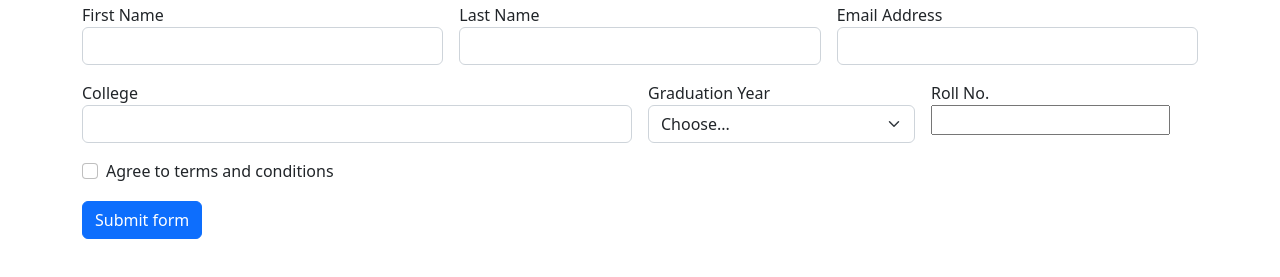
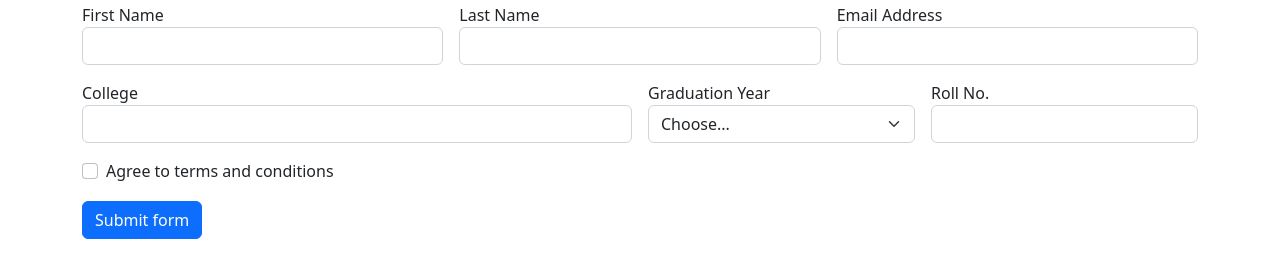
Before and after one commit to acciojob/bootstrap-form-easy-HarishPrb28, a website: page main.html in a window 1280 px wide. Shown: the part 53-330 px from the top of the page. Drawn offline with nearby package versions, Linux system fonts and the light colour scheme.

Commit message:
created a submission

```diff
--- a/main.html
+++ b/main.html
@@ -73,7 +73,7 @@
 </div>
 	  <div class="col-md-3">
 	<label for="roll-no-input">Roll No.</label>
-      <input type="text" class="form-label" id="roll-no-input" name="Roll No." required>
+      <input type="text" class="form-control" id="roll-no-input" name="Roll No." required>
 		   <div class="invalid-feedback">
         Please provide a valid Roll No.
       </div>
```
